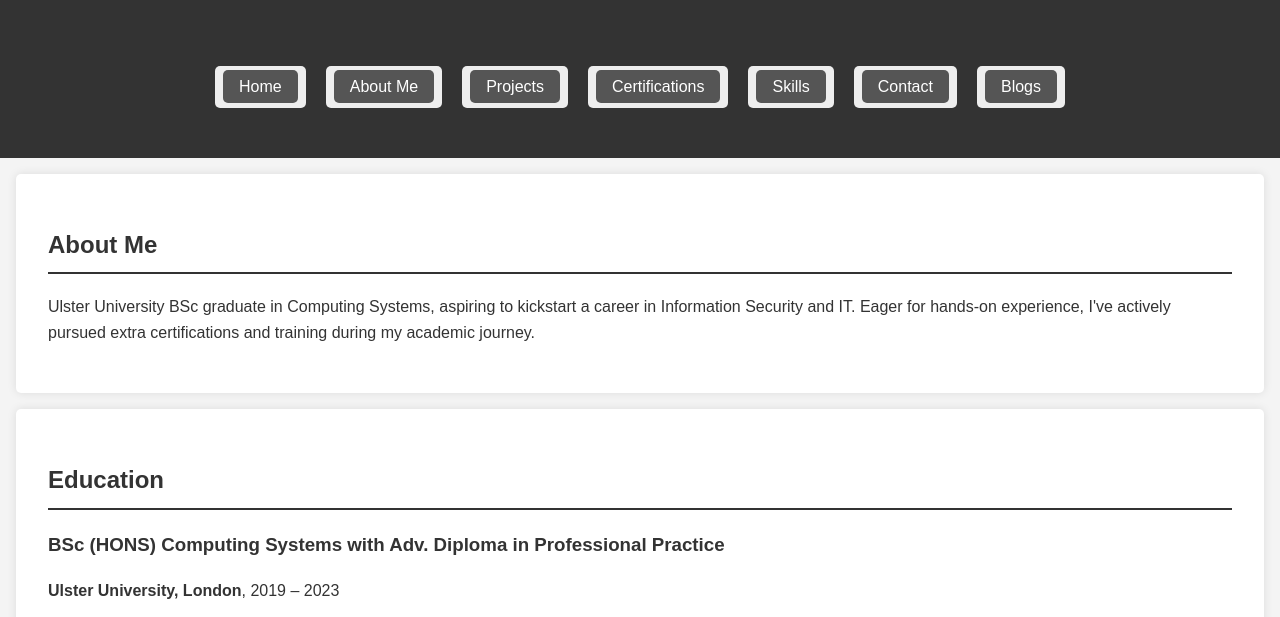
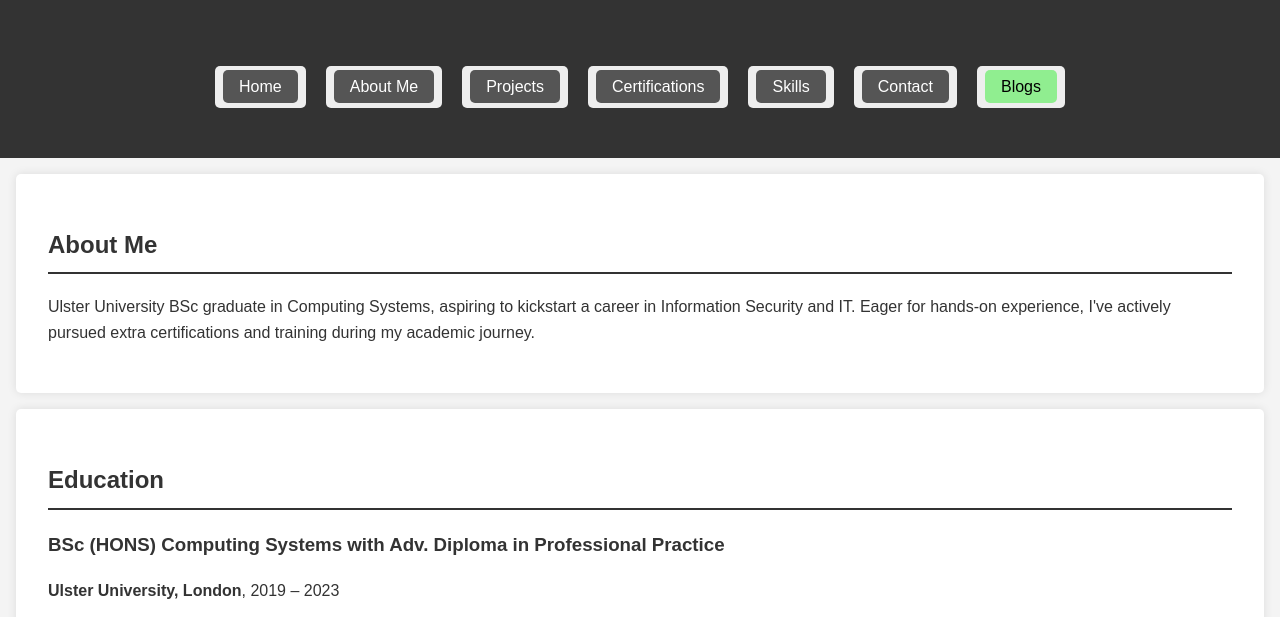
Before and after one commit to neupanedev1999/portfolio, a plain HTML site: page index.html in a window 1280 px wide. Shown: the part 166-783 px from the top of the page. Drawn offline with Linux system fonts and the light colour scheme.

Commit message:
Update styles.css

```diff
--- a/styles.css
+++ b/styles.css
@@ -215,3 +215,17 @@ footer {
 footer p {
     margin: 0;
 }
+/* General navigation styles */
+nav a {
+    color: white; /* Or whatever color the other links are */
+    text-decoration: none;
+    padding: 10px 15px;
+    background-color: #333; /* The background color for other nav links */
+    border-radius: 5px;
+}
+
+/* Styling the 'Blogs' nav button differently */
+nav a[href="blog.html"] {
+    background-color: lightgreen; /* Light green background for Blogs link */
+    color: black; /* Set a different text color for contrast */
+}
```
